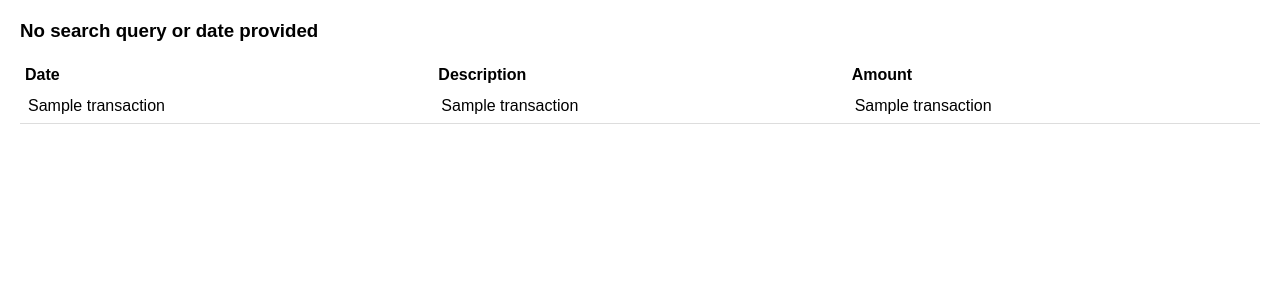
After one commit to Andraannn/Finance-Tracker-System, a Flask app: page /search in a window 1280 px wide. The commit adds this page. Shown: the top 300 px of the page. Run offline with Flask 3, Linux system fonts and the light colour scheme; a database or web service that is not in the repository returns one stand-in record (values such as "Sample title"); some libraries are stand-ins or nearby versions.

Commit message:
add search functions

```diff
--- a/app.py
+++ b/app.py
@@ -1,4 +1,5 @@
 from flask import Flask, render_template, request, redirect, url_for
+from datetime import datetime
 import psycopg2
 
 app = Flask(__name__)
@@ -122,5 +123,30 @@ def delete_transactions():
     # Redirect to the index page or wherever appropriate
     return redirect(url_for('index'))
 
+from datetime import datetime
+
+@app.route('/search', methods=['GET', 'POST'])
+def search():
+    query = request.form.get('search_query', '')
+    date = request.form.get('search_date', '')
+
+    # Connect to the database
+    conn = connect_to_db()
+    cur = conn.cursor()
+
+    # Prepare the SQL query based on the presence of the date input
+    if date:
+        cur.execute("SELECT * FROM transactions WHERE description LIKE %s AND date = %s", ('%' + query + '%', date))
+    else:
+        cur.execute("SELECT * FROM transactions WHERE description LIKE %s", ('%' + query + '%',))
+
+    transactions = cur.fetchall()
+
+    # Close the database connection
+    conn.close()
+
+    return render_template('search_results.html', transactions=transactions, query=query, date=date)
+
+
 if __name__ == '__main__':
     app.run(debug=True)
--- a/templates/index.html
+++ b/templates/index.html
@@ -30,6 +30,11 @@
           </div>
 
           <h3>My Transactions</h3>
+          <form action="/search" method="post">
+            <input type="text" name="search_query" placeholder="Search by description">
+            <input type="date" name="search_date">
+            <button type="submit">Search</button>
+        </form>
           <table>
               <tr style="background-color: #a6a6a6">
                   <th>DATE</th>
--- /dev/null
+++ b/templates/search_results.html
@@ -0,0 +1,34 @@
+<!DOCTYPE html>
+<html lang="en">
+<head>
+    <meta charset="UTF-8">
+    <meta name="viewport" content="width=device-width, initial-scale=1.0">
+    <title>Search Results</title>
+    <link rel="stylesheet" type="text/css" href="{{ url_for('static', filename='styles.css') }}">
+</head>
+<body>
+    {% if query and date %}
+    <h3>Search Results for "{{ query }}" on {{ date }}</h3>
+    {% elif query %}
+    <h3>Search Results for "{{ query }}"</h3>
+    {% elif date %}
+    <h3>Search Results for Date: {{ date }}</h3>
+    {% else %}
+    <h3>No search query or date provided</h3>
+    {% endif %}
+    <table>
+        <tr>
+            <th>Date</th>
+            <th>Description</th>
+            <th>Amount</th>
+        </tr>
+        {% for transaction in transactions %}
+        <tr>
+            <td>{{ transaction[3] }}</td>
+            <td>{{ transaction[1] }}</td>
+            <td>{{ transaction[2] }}</td>
+        </tr>
+        {% endfor %}
+    </table>
+</body>
+</html>
```
Also changed, not shown: static/styles.css (+48 -0 lines).
